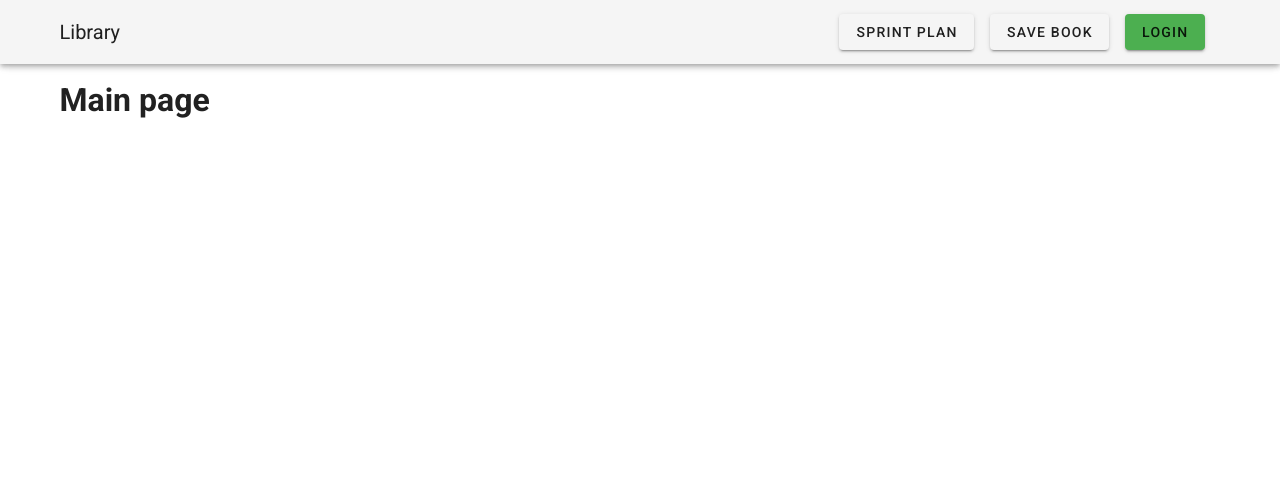
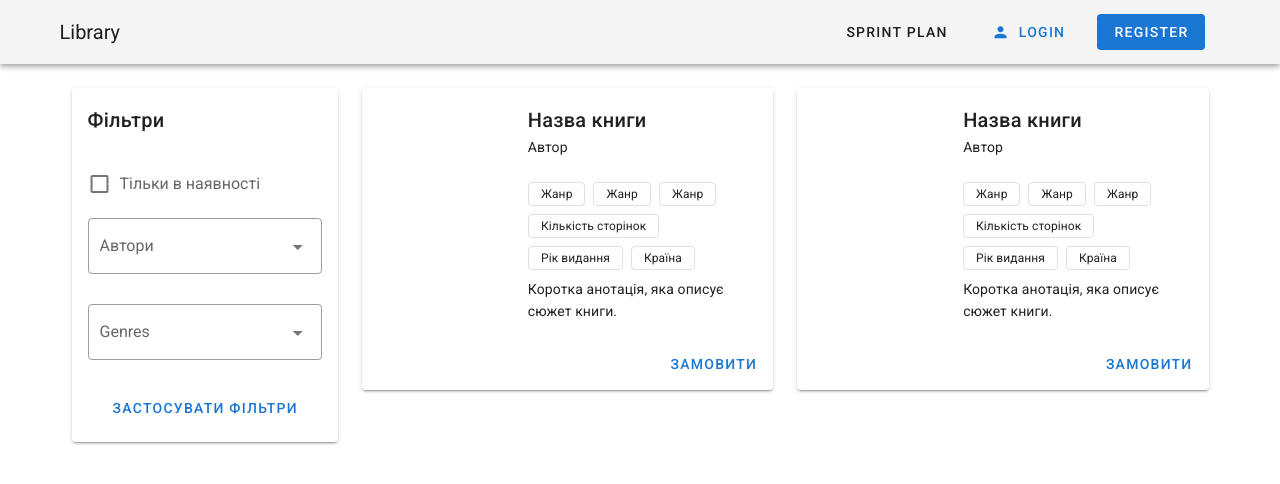
Before and after one commit to aoskrypnik/library, a Vue app in the folder src/main/resources/frontend/: page / in a window 1280 px wide. Shown: the top 484 px of the page. Built offline with nearby package versions, Linux system fonts and the light colour scheme; no server answers.

Commit message:
UI improvements and new components

```diff
--- a/src/main/resources/frontend/src/App.vue
+++ b/src/main/resources/frontend/src/App.vue
@@ -8,32 +8,50 @@
 
         <v-btn
             class="mr-4"
+            text
             @click="$router.push('/sprint-plan')"
         >
           Sprint plan
         </v-btn>
         <v-btn
+            v-if="usernameGetter != null"
+            text
+            color="primary"
             class="mr-4"
             @click="$router.push('/save-book')"
         >
-          Save book
+          <v-icon left>mdi-book-outline</v-icon>
+          Add book
         </v-btn>
 
         <div>
           <v-btn
               v-if="usernameGetter === null"
               class="mr-4"
-              color="green"
+              text
+              color="primary"
               @click="$router.push('/login')"
           >
+            <v-icon left>mdi-account</v-icon>
             Login
+          </v-btn>
+          <v-btn
+              v-if="usernameGetter === null"
+              color="primary"
+              depressed
+              class="mr-4"
+              @click="$router.push(`/registration`)"
+          >
+            Register
           </v-btn>
           <v-btn
               v-else
               class="mr-4"
-              color="red"
+              text
+              color="error"
               @click="logoutAction"
           >
+            <v-icon left>mdi-logout-variant</v-icon>
             Logout
           </v-btn>
         </div>
--- /dev/null
+++ b/src/main/resources/frontend/src/components/Book.vue
@@ -0,0 +1,44 @@
+<template>
+  <v-card class="book-card">
+    <div class="d-flex flex-no-wrap justify-space-between">
+      <v-img
+          src="@/assets/test-cover.jpg"
+          class="book-cover"
+      ></v-img>
+      <div>
+        <v-card-title>Назва книги</v-card-title>
+        <v-card-subtitle>Автор</v-card-subtitle>
+        <v-card-text>
+          <v-chip-group column>
+            <v-chip small outlined label>Жанр</v-chip>
+            <v-chip small outlined label>Жанр</v-chip>
+            <v-chip small outlined label>Жанр</v-chip>
+            <v-chip small outlined label>Кількість сторінок</v-chip>
+            <v-chip small outlined label>Рік видання</v-chip>
+            <v-chip small outlined label>Країна</v-chip>
+          </v-chip-group>
+          Коротка анотація, яка описує сюжет книги.
+        </v-card-text>
+        <v-card-actions>
+          <v-btn text color="primary" class="ml-auto">Замовити</v-btn>
+        </v-card-actions>
+      </div>
+    </div>
+  </v-card>
+</template>
+
+<script>
+export default {
+  name: "Book"
+}
+</script>
+
+<style scoped>
+  .book-card {
+    overflow: hidden;
+  }
+
+  .book-cover {
+    width: 150px;
+  }
+</style>
--- /dev/null
+++ b/src/main/resources/frontend/src/components/Filters.vue
@@ -0,0 +1,74 @@
+<template>
+  <v-card>
+    <v-card-title>
+      Фільтри
+    </v-card-title>
+    <v-card-text>
+      <v-form>
+        <v-checkbox
+            v-model="available_only"
+            label="Тільки в наявності"
+        >
+        </v-checkbox>
+        <v-autocomplete
+            v-model="selectedAuthors"
+            :items="authorNames"
+            label="Автори"
+            outlined
+            chips
+            small-chips
+            multiple
+        ></v-autocomplete>
+
+        <v-autocomplete
+            v-model="selectedGenres"
+            :items="genreNames"
+            label="Genres"
+            outlined
+            chips
+            small-chips
+            multiple
+        ></v-autocomplete>
+
+        <v-btn text block color="primary">
+          Застосувати фільтри
+        </v-btn>
+      </v-form>
+    </v-card-text>
+
+  </v-card>
+</template>
+
+<script>
+import axios from "axios";
+const endpoint = 'http://localhost:9005';
+
+export default {
+  name: "Filters",
+  data () {
+    return {
+      available_only: false,
+      selectedAuthors: [],
+      authors: [],
+      authorNames: [],
+      selectedGenres: [],
+      genres: [],
+      genreNames: [],
+    }
+  },
+  created() {
+    axios.get(`${endpoint}/authors`).then(response => {
+      this.authors = response.data
+      this.authorNames = this.authors.map(author => author.authorName)
+    })
+    axios.get(`${endpoint}/genres`).then(response => {
+      this.genres = response.data
+      this.genreNames = this.genres.map(genre => genre.genreName)
+    })
+  }
+}
+</script>
+
+<style scoped>
+
+</style>
--- a/src/main/resources/frontend/src/views/BookSaveForm.vue
+++ b/src/main/resources/frontend/src/views/BookSaveForm.vue
@@ -124,12 +124,11 @@
     <v-btn
         class="mr-4"
         @click="submit"
-        color="green">
+        color="primary">
       save
     </v-btn>
 
-    <v-btn @click="clear"
-           color="yellow">
+    <v-btn @click="clear">
       clear
     </v-btn>
   </v-form>
--- a/src/main/resources/frontend/src/views/Home.vue
+++ b/src/main/resources/frontend/src/views/Home.vue
@@ -1,19 +1,42 @@
 <template>
   <div>
-    <h1>Main page</h1>
     <div v-if="usernameGetter">
       <h4>You are logged in as {{ usernameGetter }}</h4>
     </div>
+    <v-container>
+      <v-row>
+        <v-col class="col-md-3">
+          <Filters/>
+        </v-col>
+
+        <v-col class="col-md-9">
+              <v-row>
+                <v-col class="col-sm-12 col-md-6">
+                  <Book/>
+                </v-col>
+                <v-col class="col-sm-12 col-md-6">
+                  <Book/>
+                </v-col>
+              </v-row>
+        </v-col>
+      </v-row>
+    </v-container>
+
   </div>
 </template>
 
 <script>
 
 import {mapGetters} from "vuex";
+import Book from "@/components/Book";
+import Filters from "@/components/Filters";
 
 export default {
   name: 'Home',
-
+  components: {
+    Book,
+    Filters
+  },
   computed: {
     ...mapGetters([
       'usernameGetter',
--- a/src/main/resources/frontend/src/views/Login.vue
+++ b/src/main/resources/frontend/src/views/Login.vue
@@ -34,18 +34,11 @@
       <v-btn
           :disabled="!valid"
           color="success"
+          depressed
           class="mr-4"
           @click="submit"
       >
         Log in
-      </v-btn>
-
-      <v-btn
-          color="blue"
-          class="mr-4 white--text"
-          @click="$router.push(`/registration`)"
-      >
-        Register
       </v-btn>
     </div>
   </v-form>
--- a/src/main/resources/frontend/src/views/Registration.vue
+++ b/src/main/resources/frontend/src/views/Registration.vue
@@ -82,7 +82,7 @@
       <template v-slot:activator="{ on, attrs }">
         <v-text-field
             v-model="birth_date"
-            label="Birthday date"
+            label="Date of birth"
             prepend-icon="mdi-calendar"
             readonly
             :rules="rules"
@@ -103,10 +103,11 @@
       <v-btn
           :disabled="!valid"
           color="success"
+          depressed
           class="mr-4"
           @click="submit"
       >
-        Registrate
+        Register
       </v-btn>
 
     </div>
```
Also changed, not shown: src/main/resources/frontend/src/assets/test-cover.jpg (added).
